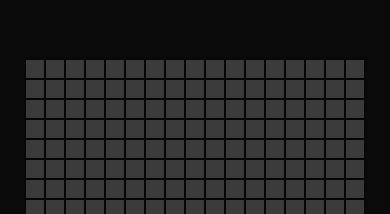
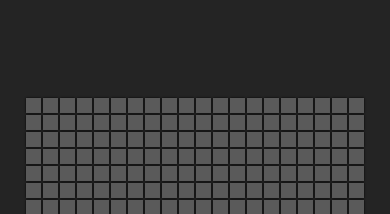
Before and after one commit to liyakot/hover-board, a plain HTML site: page index.html in a window 390 px wide. Shown: the part 113-327 px from the top of the page. Drawn offline with Linux system fonts and the light colour scheme.

Commit message:
improved adaptability

```diff
--- a/css/style.css
+++ b/css/style.css
@@ -4,7 +4,7 @@
 
 body {
     margin: 0;
-    background-color: rgb(10, 10, 10);
+    background-color: rgb(36, 36, 36);
     display: flex;
     align-items: center;
     justify-content: center;
@@ -23,19 +23,31 @@ body {
 .square {
     width: 18px;
     height: 18px;
-    background-color: rgb(59, 59, 59);
+    background-color: rgb(90, 90, 90);
     margin: 1px;
     box-shadow: 0 0 2px black;
-    transition: 2s ease;
+    transition: 3s ease;
 }
 
 .square:hover {
     transition-duration: 0s;
 }
 
-@media screen and (max-width: 400px) {
+@media screen and (max-width: 450px) {
     .container {
         max-width: 350px;
         max-height: 500px;
     }
+
+    .square {
+        width: 15px;
+        height: 15px;
+    }
 }
+
+@media screen and (max-width:360px) {
+    .square {
+        width: 13px;
+        height: 13px;
+    }
+}
```
